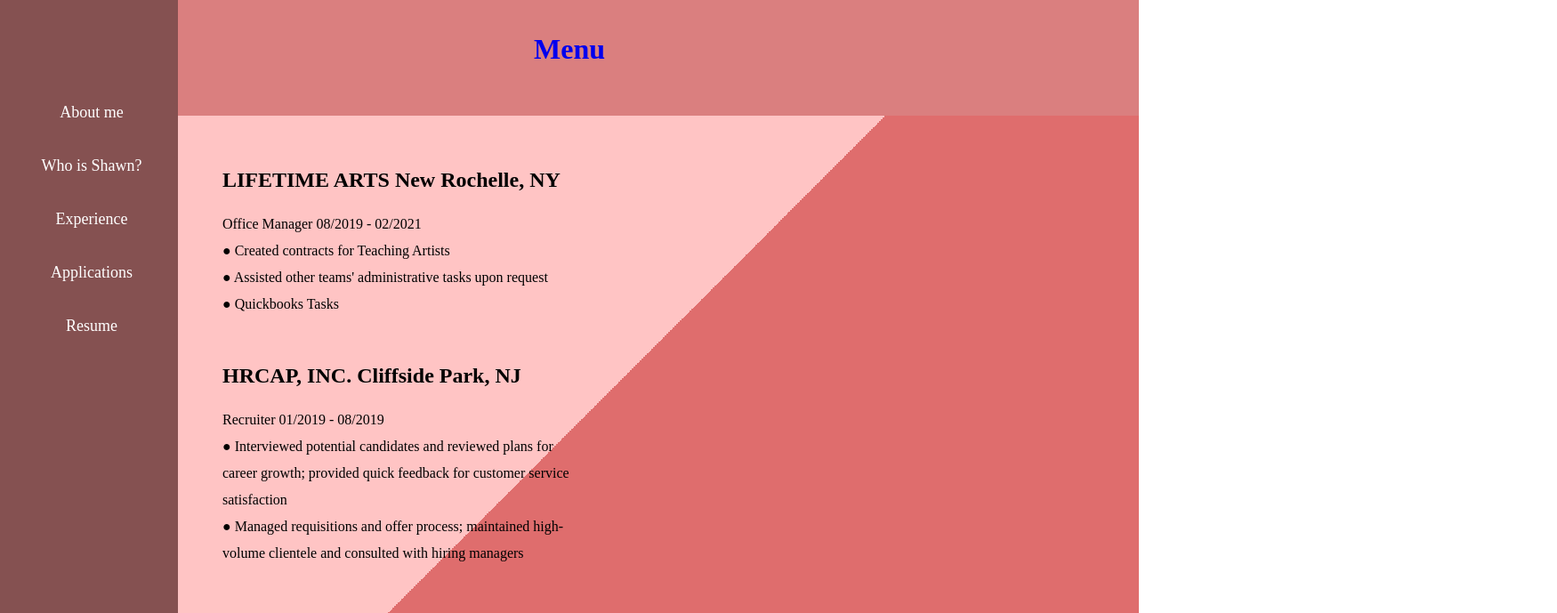
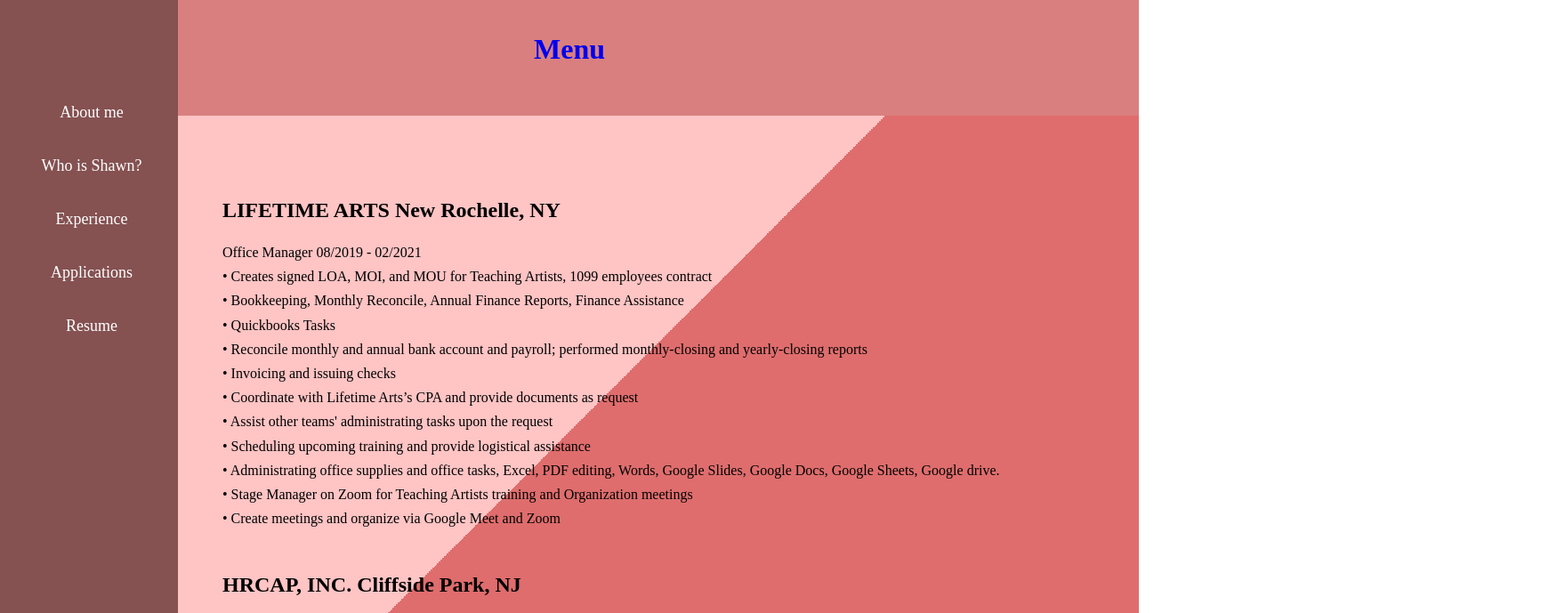
Before and after one commit to schoi0115/profile2023, a React (Create React App) app: page /page2 in a window 1280 px wide. Shown: the top 689 px of the page at 89% size, 1750 px wide, since content can reach past the window. Built offline with nearby package versions, Linux system fonts and the light colour scheme; the HTML template or start-up script is replaced by a standard one.

Commit message:
overflow css

```diff
--- a/src/App.css
+++ b/src/App.css
@@ -85,8 +85,16 @@
 
 .experience{
   font-family: Comfortaa;
-  inline-size: 40%;
-  line-height: 30px;
+  height: 4000px;
+  display: inline-block;/* or inline-block */
+  text-overflow: ellipsis;
+  word-wrap: break-word;
+  overflow:auto;
+  width: 1500px;
+  max-height: 40em;
+  max-width: 100em;
+  line-height: 1.7em;
+
 
 }
 
--- a/src/Page2.js
+++ b/src/Page2.js
@@ -14,11 +14,28 @@
                 </h2>
                 Office Manager 08/2019 - 02/2021
                 <br />
-                ● Created contracts for Teaching Artists
+                •	Creates signed LOA, MOI, and MOU for Teaching Artists, 1099 employees contract
                 <br />
-                ● Assisted other teams' administrative tasks upon request
+                •	Bookkeeping, Monthly Reconcile, Annual Finance Reports, Finance Assistance
                 <br />
-                ● Quickbooks Tasks
+                •	Quickbooks Tasks
+                <br />
+                •	Reconcile monthly and annual bank account and payroll; performed monthly-closing and yearly-closing reports
+                <br />
+                •	Invoicing and issuing checks
+                <br />
+                •	Coordinate with Lifetime Arts’s CPA and provide documents as request
+                <br />
+                •	Assist other teams' administrating tasks upon the request
+                <br />
+                •	Scheduling upcoming training and provide logistical assistance
+                <br />
+                •	Administrating office supplies and office tasks, Excel, PDF editing, Words, Google Slides, Google Docs, Google Sheets, Google drive.
+                <br />
+                •	Stage Manager on Zoom for Teaching Artists training and Organization meetings
+                <br />
+                •	Create meetings and organize via Google Meet and Zoom
+
                 <br />
                 <br />
 
@@ -28,22 +45,32 @@
 
                 Recruiter 01/2019 - 08/2019
                 <br />
-                ● Interviewed potential candidates and reviewed plans for career growth; provided quick feedback for customer service
-                satisfaction
+                •	Managed requisitions and offer process; maintained high-volume clientele and consulted with hiring managers
                 <br />
-                ● Managed requisitions and offer process; maintained high-volume clientele and consulted with hiring managers
+                •	Interviewed potential candidates and reviewed plans for career growth; provided quick feedback for customer service satisfaction
+                <br />
+                •	Participated in quarterly business reviews, diversity plans/execution strategies
+                <br />
+                •	Verified clienteles’ references to ensure accurate information
+                <br />
+                •	Performed screenings and in-person interviews throughout recruiting processes
+
                 <br />
                 <br />
                 <h2>
-                BEST FINE ARTS, INC. Englewood, NJ
+                BEST FINE ARTS, INC.         Englewood, NJ
                 </h2>
 
                 General Manager 01/2016 - 05/2018
                 <br />
-                ● Developed and maintained business relationships with domestic and international companies (i.e, TJX: T.J. Maxx, HomeGoods and HomeSense)
+                •	Developed and maintained business relationships with domestic and international companies (i.e, TJX: T.J. Maxx, HomeGoods and HomeSense)
                 <br />
-                ● Analyzed monthly and annual sales; performed monthly and yearly closing reports using Quickbooks
+                •	Analyzed monthly and annual sales; performed monthly and yearly closing reports using Quickbooks
                 <br />
+                •	Allocated and sold products during East and West Coast Art Shows <br />(i.e., Las Vegas Art Expo 2018 in Las Vegas, West Coast Art & Frame 2017 & 2018 in Las Vegas, New York Art Expo 2016 & 2017 in NYC)
+                <br />
+                •	Drafted, submitted and tracked all PO; resolved PO requisitions and created invoices
+
 
             </p>
         </div>
```
